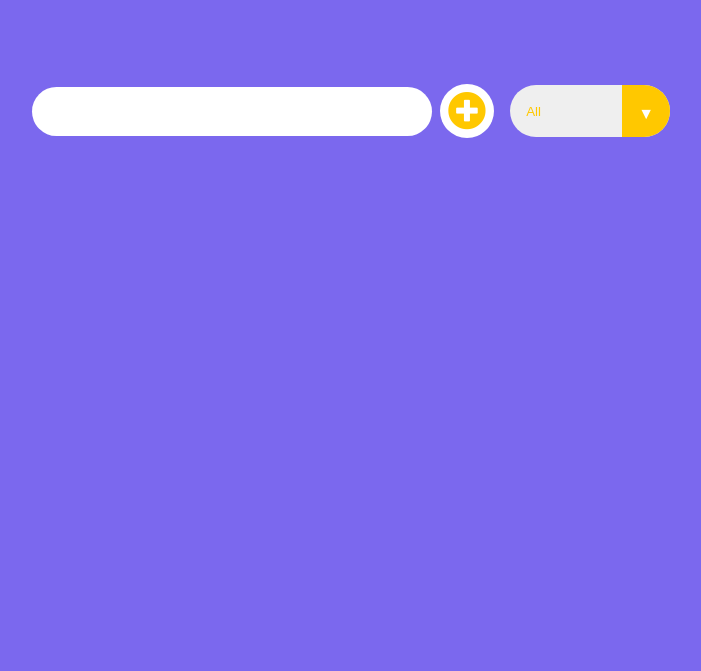
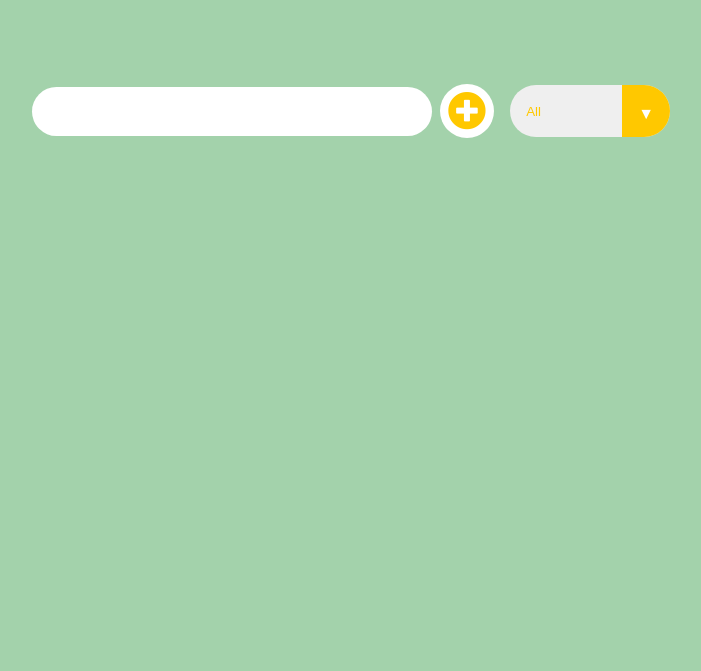
Before and after one commit to khldalina/ToDo-list, a plain HTML site: page index.html in a window 1280 px wide. Shown: the part 129-800 px from the top of the page, without its empty margins (281-982 px from the left). Drawn offline with Linux system fonts and the light colour scheme.

Commit message:
changed background

```diff
--- a/css/style.css
+++ b/css/style.css
@@ -5,7 +5,7 @@
 }
 
 body {
-    background-color: mediumslateblue;
+    background-color: rgb(163,210,171);
     color: white;
     font-family: "Poppins", sans-serif;
     min-height: 100vh;
```
